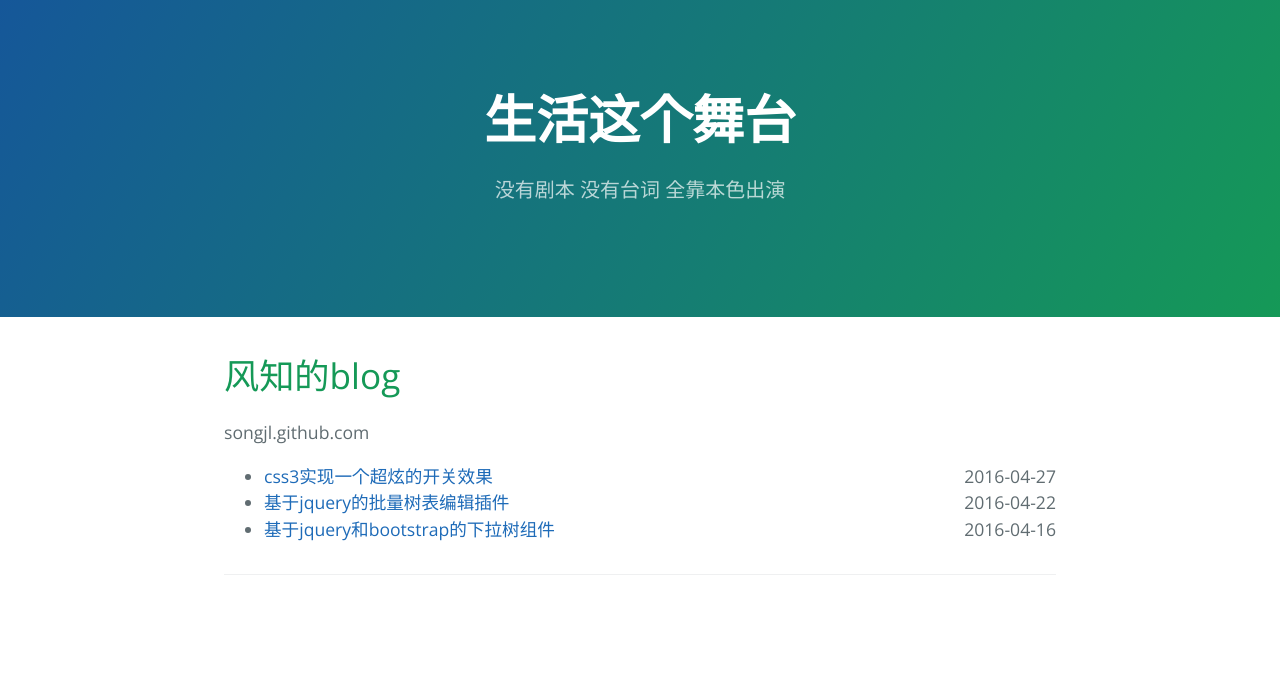
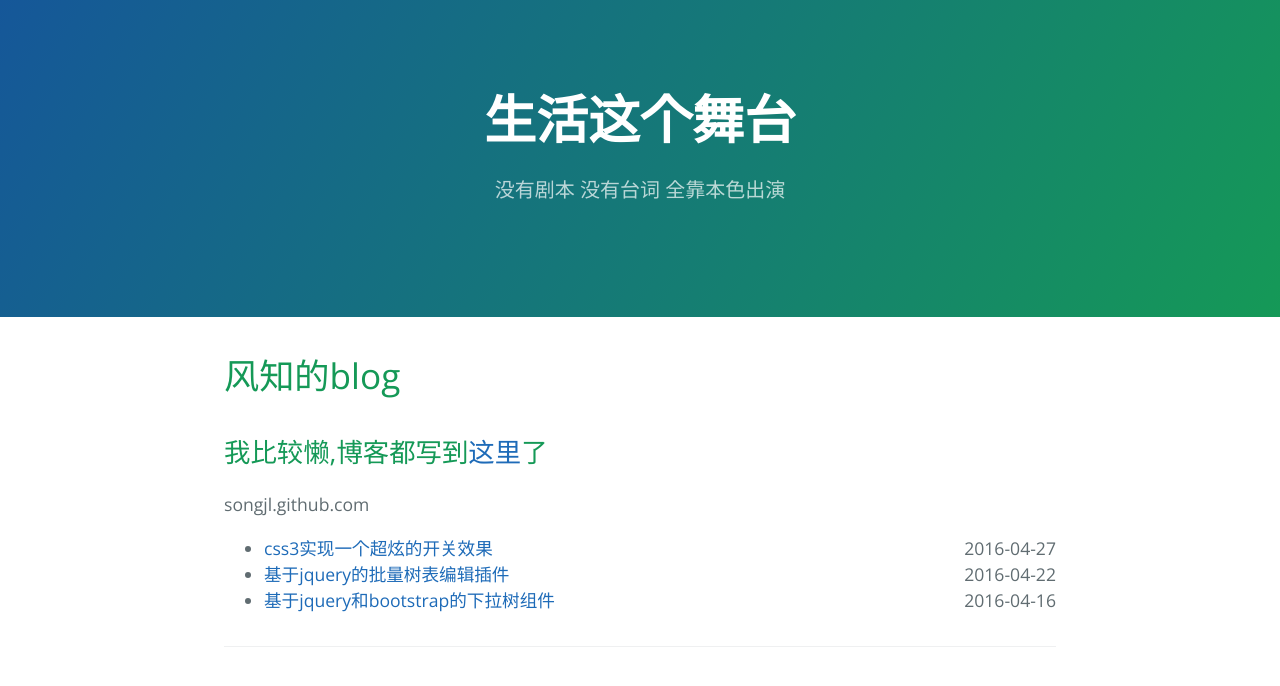
Before and after one commit to songjl/songjl.github.com, a Jekyll site: the page index.html, which Jekyll copies as it is, in a window 1280 px wide. Shown: the top 686 px of the page. Built offline with Jekyll 4.4.1, drawn with Linux system fonts in a browser that asks for light colours.

Commit message:
修改例子

```diff
--- a/index.html
+++ b/index.html
@@ -19,6 +19,9 @@
       <h1>
         风知的blog
       </h1>
+      <h2>
+        我比较懒,博客都写到<a href="https://github.com/songhlc/blog/issues">这里</a>了
+      </h2>
       <p><a id="songjlgithubcom" class="anchor" href="#songjlgithubcom" aria-hidden="true"><span aria-hidden="true" class="octicon octicon-link"></span></a>songjl.github.com</p>
       <div id="blogs">
         <ul id="bloglist" class="blog-list">
```
